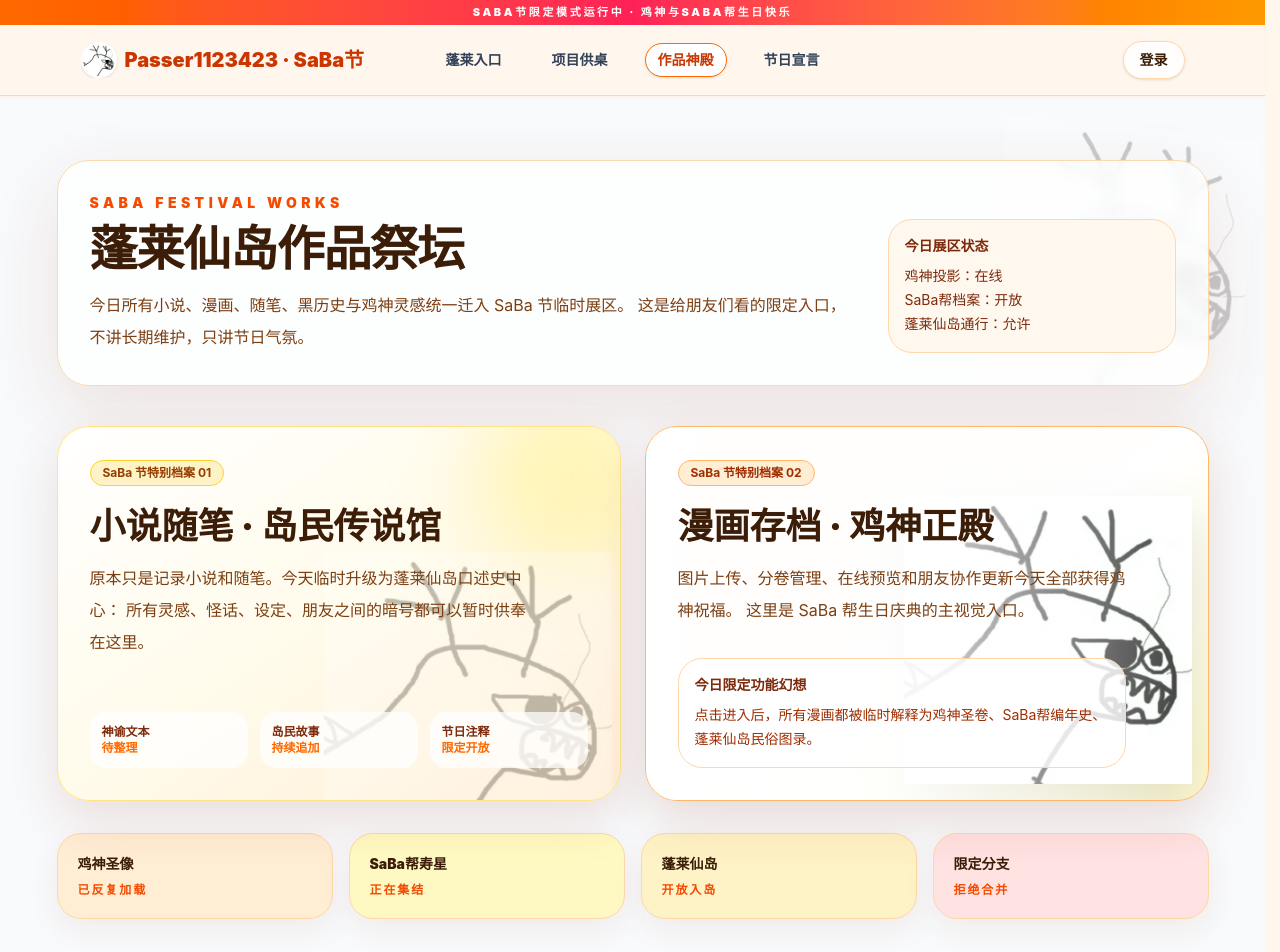
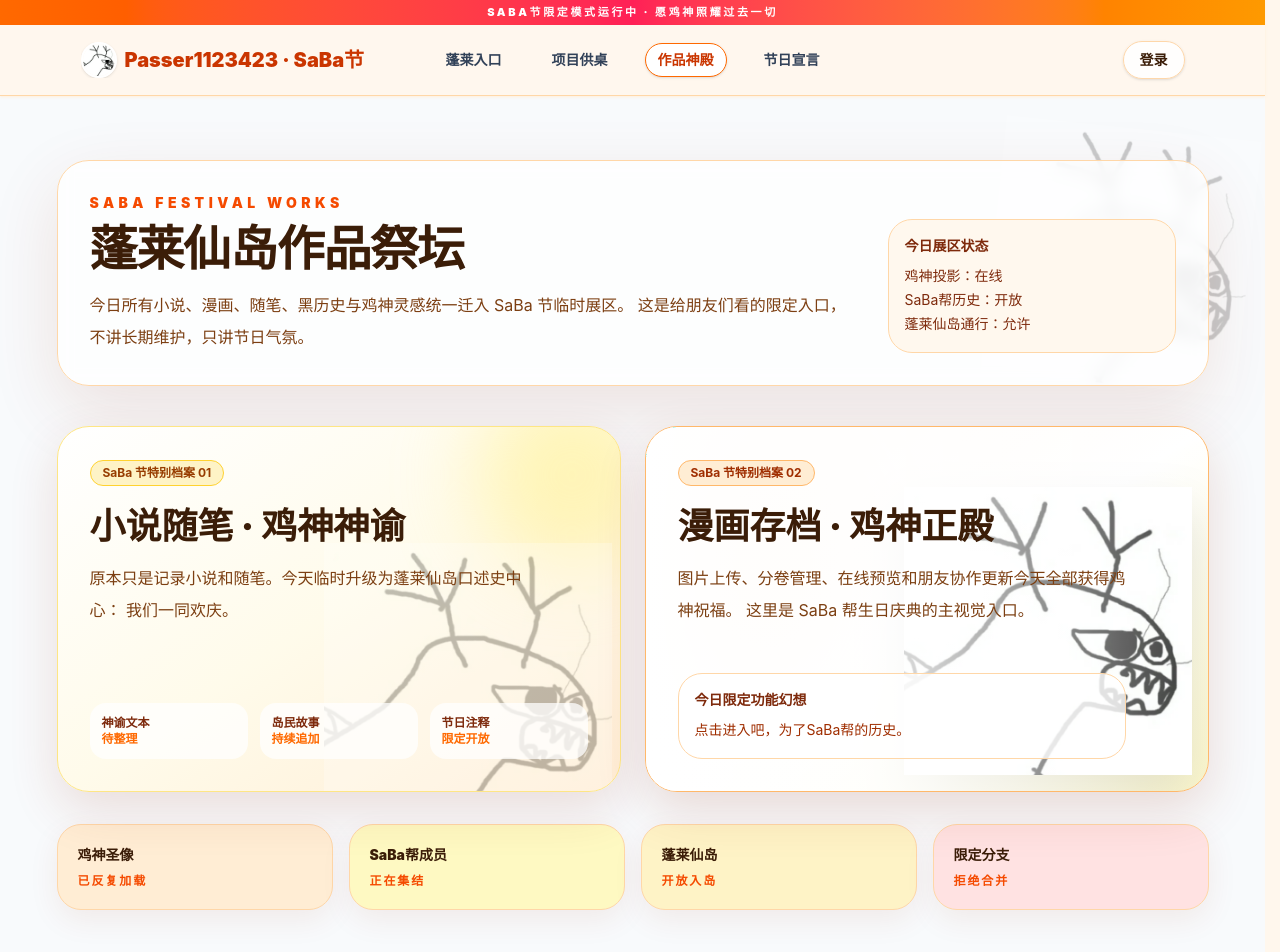
Before and after one commit to Passer1123423/personal-site, a React (Vite) app in the folder frontend/: page /works in a window 1280 px wide. Shown: the top 952 px of the page. Built offline with nearby package versions, Linux system fonts and the light colour scheme.

Commit message:
20260606SaBa节页面存档

```diff
--- a/frontend/src/App.backup.tsx
+++ b/frontend/src/App.backup.tsx
@@ -75,7 +75,7 @@ function App() {
         <div className="grid gap-6 md:grid-cols-3">
           {[
             ["一维势垒穿透可视化", "数值求解能量本征态，展示波函数、概率密度与含时演化。"],
-            ["CGCNN 材料带隙预测", "基于晶体图卷积网络与传统机器学习的材料性质预测实践。"],
+            ["黄焖鸡项目：CGCNN 材料带隙预测", "基于晶体图卷积网络与传统机器学习的材料性质预测实践。"],
             ["个人网站系统", "用于项目展示、作品发布、文件上传与朋友协作更新。"],
           ].map(([title, desc]) => (
             <article
@@ -112,7 +112,7 @@ function App() {
       </section>
 
       <footer id="about" className="mx-auto max-w-6xl px-6 py-10 text-sm text-slate-500">
-        © 2026 Xie Juntai. Built with React, Vite and Tailwind CSS.
+        © 2026 Xie Juntao. Built with React, Vite and Tailwind CSS.
       </footer>
     </main>
   )
--- a/frontend/src/components/Navbar.tsx
+++ b/frontend/src/components/Navbar.tsx
@@ -19,7 +19,7 @@ function Navbar() {
   return (
     <header className="sticky top-0 z-20 border-b border-orange-200 bg-orange-50/90 shadow-sm shadow-orange-100/70 backdrop-blur">
       <div className="bg-gradient-to-r from-orange-500 via-rose-500 to-amber-500 px-4 py-1 text-center text-[11px] font-black uppercase tracking-[0.24em] text-white">
-        SaBa节限定模式运行中 · 鸡神与SaBa帮生日快乐
+        SaBa节限定模式运行中 · 愿鸡神照耀过去一切
       </div>
 
       <nav className="mx-auto grid max-w-6xl grid-cols-[minmax(0,1fr)_auto] items-center gap-3 px-4 py-3 md:grid-cols-[1fr_auto_1fr] md:gap-4 md:px-6 md:py-4">
--- a/frontend/src/data/projects.ts
+++ b/frontend/src/data/projects.ts
@@ -11,7 +11,7 @@ export const projects: Project[] = [
     coverClass: 'from-slate-900 to-blue-700',
   },
   {
-    title: 'CGCNN 材料带隙预测',
+    title: '黄焖鸡项目：CGCNN 带隙预测',
     description: '基于晶体图卷积网络与传统机器学习的材料性质预测实践。',
     coverClass: 'from-slate-900 to-indigo-700',
   },
--- a/frontend/src/pages/ProjectsPage.tsx
+++ b/frontend/src/pages/ProjectsPage.tsx
@@ -19,7 +19,7 @@ function ProjectsPage() {
 
             <p className="mt-5 max-w-3xl leading-7 text-muted">
               GPT 原本说这里用于整理物理计算、网站开发和课程项目。今天全部临时改名为
-              SaBa 帮技术法器陈列馆：每一个项目都是一次召唤，每一次 build
+              SaBa 帮技术神兵陈列馆：每一个项目都是一次召唤，每一次 build
               通过都是鸡神显灵。
             </p>
 
--- a/frontend/src/pages/WorksPage.tsx
+++ b/frontend/src/pages/WorksPage.tsx
@@ -37,7 +37,7 @@ function WorksPage() {
               <p className="mt-2 leading-6">
                 鸡神投影：在线
                 <br />
-                SaBa帮档案：开放
+                SaBa帮历史：开放
                 <br />
                 蓬莱仙岛通行：允许
               </p>
@@ -67,12 +67,12 @@ function WorksPage() {
                 </span>
 
                 <h2 className="mt-5 text-2xl font-black text-main md:text-4xl">
-                  小说随笔 · 岛民传说馆
+                  小说随笔 · 鸡神神谕
                 </h2>
 
                 <p className="mt-4 max-w-md text-sm leading-7 text-muted md:text-base md:leading-8">
                   原本只是记录小说和随笔。今天临时升级为蓬莱仙岛口述史中心：
-                  所有灵感、怪话、设定、朋友之间的暗号都可以暂时供奉在这里。
+                  我们一同欢庆。
                 </p>
               </div>
 
@@ -133,8 +133,7 @@ function WorksPage() {
                   今日限定功能幻想
                 </p>
                 <p className="mt-2 text-sm leading-6 text-orange-800">
-                  点击进入后，所有漫画都被临时解释为鸡神圣卷、SaBa帮编年史、
-                  蓬莱仙岛民俗图录。
+                  点击进入吧，为了SaBa帮的历史。
                 </p>
               </div>
             </div>
@@ -144,7 +143,7 @@ function WorksPage() {
         <section className="mt-8 grid gap-4 md:grid-cols-4">
           {[
             ["鸡神圣像", "已反复加载", "bg-orange-100"],
-            ["SaBa帮寿星", "正在集结", "bg-yellow-100"],
+            ["SaBa帮成员", "正在集结", "bg-yellow-100"],
             ["蓬莱仙岛", "开放入岛", "bg-amber-100"],
             ["限定分支", "拒绝合并", "bg-red-100"],
           ].map(([title, desc, bg]) => (
```
